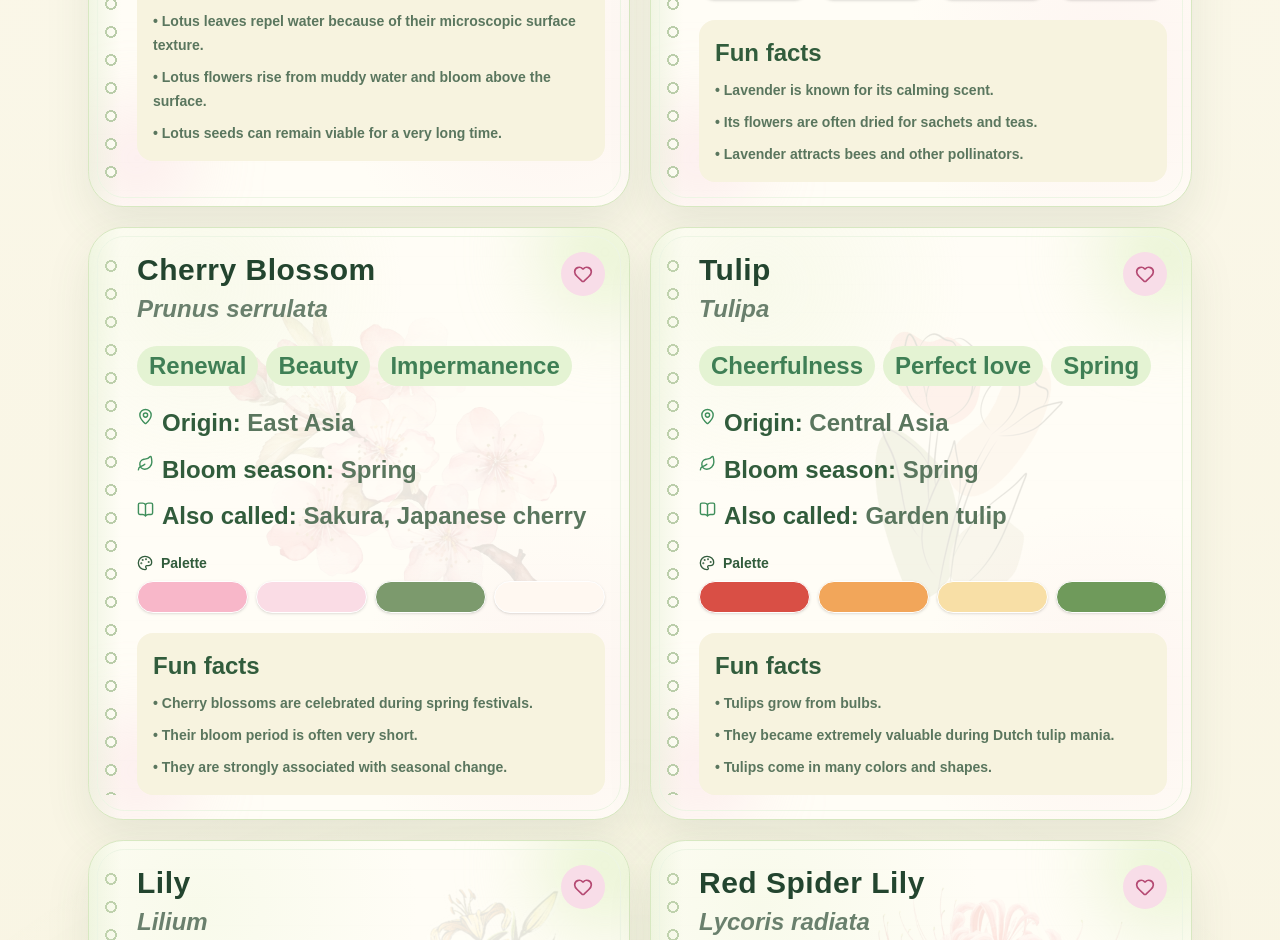
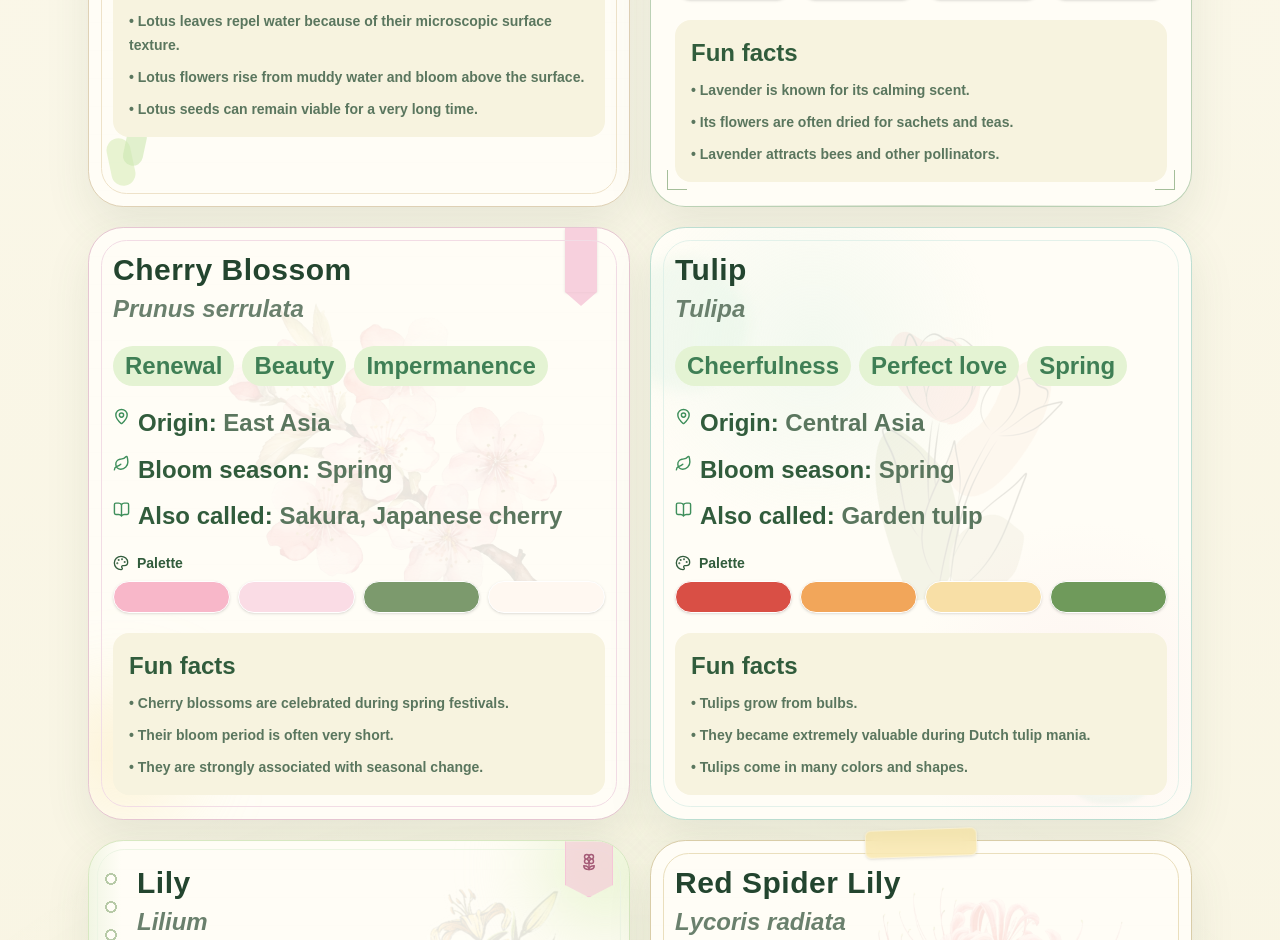
Before and after one commit to josephine828/littlelilypad, a Next.js app: page /flowers in a window 1280 px wide. Shown: the part 1860-2800 px from the top of the page. Built offline with nearby package versions, Linux system fonts and the light colour scheme; a web font is replaced by a local one.

Commit message:
index upgrade

```diff
--- a/app/components/flowers/FlowerDetailCard.tsx
+++ b/app/components/flowers/FlowerDetailCard.tsx
@@ -1,16 +1,24 @@
 import Image from 'next/image'
-import { BookOpen, Heart, Leaf, MapPin, Palette } from 'lucide-react'
-import type { Flower } from '../../types'
+import { BookOpen, Heart, Leaf, MapPin, Palette, Flower2 } from 'lucide-react'
+import type { Flower, CardVariant } from '../../types'
 import { Badge } from '../ui/Badge'
 import { Card } from '../ui/Card'
 
 type FlowerDetailCardProps = {
     flower: Flower
+    variant?: CardVariant
 }
 
-export function FlowerDetailCard({ flower }: FlowerDetailCardProps) {
+export function FlowerDetailCard({
+    flower,
+    variant = 'notebook',
+}: FlowerDetailCardProps) {
     return (
-        <Card className="group relative overflow-hidden transition hover:-translate-y-1 hover:shadow-xl hover:shadow-green-900/10">
+        <Card
+            variant={variant}
+            tabIcon={<Flower2 size={18} />}
+            className="group relative overflow-hidden transition hover:-translate-y-1 hover:shadow-xl hover:shadow-green-900/10"
+        >
             <div className="absolute right-5 top-5 opacity-40 transition group-hover:rotate-6 group-hover:scale-110">
                 <Image
                     src={flower.sketch}
@@ -33,9 +41,9 @@ export function FlowerDetailCard({ flower }: FlowerDetailCardProps) {
                         </p>
                     </div>
 
-                    <button className="flex h-11 w-11 items-center justify-center rounded-full bg-[#f8dde8] text-[#b54a73] transition hover:scale-105">
+                    {/* <button className="flex h-11 w-11 items-center justify-center rounded-full bg-[#f8dde8] text-[#b54a73] transition hover:scale-105">
                         <Heart size={20} />
-                    </button>
+                    </button> */}
                 </div>
 
                 <div className="mb-5 flex flex-wrap gap-2">
--- a/app/components/flowers/FlowerIndex.tsx
+++ b/app/components/flowers/FlowerIndex.tsx
@@ -5,6 +5,15 @@ import type { FlowerDifficulty } from '../../types'
 import { flowers } from '../../data/flowers'
 import { FlowerDetailCard } from './FlowerDetailCard'
 import { FlowerFilters } from './FlowerFilters'
+
+const cardVariants = [
+    'notebook',
+    'taped',
+    'pressed',
+    'specimen',
+    'bookmark',
+    'watercolor',
+] as const
 
 export function FlowerIndex() {
     const [search, setSearch] = useState('')
@@ -80,8 +89,12 @@ export function FlowerIndex() {
 
             {filteredFlowers.length > 0 ? (
                 <div className="grid gap-5 lg:grid-cols-2">
-                    {filteredFlowers.map((flower) => (
-                        <FlowerDetailCard key={flower.id} flower={flower} />
+                    {filteredFlowers.map((flower, index) => (
+                        <FlowerDetailCard
+                            key={flower.id}
+                            flower={flower}
+                            variant={cardVariants[index % cardVariants.length]}
+                        />
                     ))}
                 </div>
             ) : (
--- a/app/components/ui/Card.tsx
+++ b/app/components/ui/Card.tsx
@@ -1,31 +1,75 @@
 import type { ReactNode } from 'react'
+import { CardVariant } from '@/app/types'
 
 type CardProps = {
     children: ReactNode
     className?: string
     tabIcon?: ReactNode
+    variant?: CardVariant
+}
+const base =
+    'group relative overflow-hidden rounded-[2.2rem] border bg-[#fffdf6] p-6 shadow-[0_18px_45px_rgba(64,98,72,0.10)] transition-all duration-300 hover:-translate-y-1 hover:shadow-[0_24px_60px_rgba(64,98,72,0.14)]'
+
+export function Card({
+    children,
+    className = '',
+    variant = 'notebook',
+    tabIcon,
+}: CardProps) {
+    return (
+        <div className={`${base} ${getVariantShell(variant)} ${className}`}>
+            {variant === 'notebook' && <NotebookDecor />}
+            {variant === 'taped' && <TapedDecor />}
+            {variant === 'pressed' && <PressedDecor />}
+            {variant === 'specimen' && <SpecimenDecor />}
+            {variant === 'bookmark' && <BookmarkDecor />}
+            {variant === 'watercolor' && <WatercolorDecor />}
+
+            {tabIcon && variant === 'notebook' && (
+                <div
+                    className="absolute right-4 top-0 z-20 h-14 w-12 border border-t-0 border-[#f6c6d8] bg-[#f6c6d8]/60 text-[#a55c77] shadow-[0_6px_14px_rgba(64,98,72,0.10)]"
+                    style={{
+                        clipPath:
+                            'polygon(0 0, 100% 0, 100% 78%, 50% 100%, 0 78%)',
+                    }}
+                >
+                    <div className="flex h-full items-start justify-center pt-3">
+                        {tabIcon}
+                    </div>
+                </div>
+            )}
+
+            <div
+                className={`relative z-10 ${
+                    variant === 'notebook' ? 'pl-6' : ''
+                }`}
+            >
+                {children}
+            </div>
+        </div>
+    )
 }
 
-export function Card({ children, className = '', tabIcon }: CardProps) {
+function getVariantShell(variant: CardVariant) {
+    switch (variant) {
+        case 'taped':
+            return 'overflow-visible border-[#d9cda8] bg-[#fffaf0]'
+        case 'pressed':
+            return 'border-[#dfd1b5] bg-[#fffaf2]'
+        case 'specimen':
+            return 'rounded-[1.45rem] border-[#9fbf9b]/70 bg-[#fffdf5]'
+        case 'bookmark':
+            return 'border-[#e6c6d2] bg-[#fff8fb]'
+        case 'watercolor':
+            return 'border-[#bcded1] bg-[#f8fffb]'
+        case 'notebook':
+        default:
+            return 'border-[#d7e8c1] bg-[#fffdf6]'
+    }
+}
+
+function PaperLines() {
     return (
-        <div
-            className={`
-                group
-                relative
-                overflow-hidden
-                rounded-[2.2rem]
-                border
-                border-[#d7e8c1]
-                bg-[#fffdf6]
-                p-6
-                shadow-[0_18px_45px_rgba(64,98,72,0.10)]
-                transition-all
-                duration-300
-                hover:-translate-y-1
-                hover:shadow-[0_24px_60px_rgba(64,98,72,0.14)]
-                ${className}
-            `}
-        >
         <div className="pointer-events-none absolute inset-0 opacity-[0.06]">
             <div
                 className="h-full w-full"
@@ -41,10 +85,18 @@ export function Card({ children, className = '', tabIcon }: CardProps) {
                 }}
             />
         </div>
+    )
+}
 
-            <div className="pointer-events-none absolute -right-10 -top-10 h-32 w-32 rounded-full bg-[#dff0c2]/70 blur-2xl transition-transform duration-500 group-hover:scale-110" />
+function NotebookDecor() {
+    return (
+        <>
+            <PaperLines />
 
+            <div className="pointer-events-none absolute -right-10 -top-10 h-32 w-32 rounded-full bg-[#dff0c2]/70 blur-2xl" />
             <div className="pointer-events-none absolute bottom-0 left-0 h-24 w-24 rounded-full bg-[#f6c6d8]/40 blur-2xl" />
+
+            <div className="pointer-events-none absolute inset-y-0 left-0 w-8 bg-[linear-gradient(to_right,rgba(215,232,193,0.35),transparent)]" />
 
             <div
                 className="pointer-events-none absolute bottom-6 left-4 top-6 w-3"
@@ -62,27 +114,80 @@ export function Card({ children, className = '', tabIcon }: CardProps) {
                 }}
             />
 
-            <div className="pointer-events-none absolute inset-y-0 left-0 w-8 bg-[linear-gradient(to_right,rgba(215,232,193,0.35),transparent)]" />
-
-            <div className="pointer-events-none absolute inset-0 bg-[radial-gradient(circle_at_20%_10%,rgba(223,240,194,0.22),transparent_30%),radial-gradient(circle_at_85%_80%,rgba(246,198,216,0.16),transparent_30%)]" />
-
             <div className="pointer-events-none absolute inset-2 rounded-[1.7rem] border border-[#edf5e4]" />
-
-            {tabIcon && (
-                <div
-                    className="absolute right-5 top-0 z-20 h-14 w-12 border border-[#f6c6d8] bg-[#f6c6d8]/60 shadow-[0_12px_24px_rgba(64,98,72,0.12)]"
-                    style={{
-                        clipPath:
-                            'polygon(0 0, 100% 0, 100% 78%, 50% 100%, 0 78%)',
-                    }}
-                >
-                    <div className="flex h-full items-start justify-center pt-3 text-[#A55C77]">
-                        {tabIcon}
-                    </div>
-                </div>
-            )}
-
-            <div className="relative z-10 pl-6">{children}</div>
-        </div>
+        </>
     )
 }
+
+function TapedDecor() {
+    return (
+        <>
+            <PaperLines />
+
+            <div className="pointer-events-none absolute -top-3 left-1/2 z-20 h-7 w-28 -translate-x-1/2 rotate-[-2deg] rounded-md border border-white/40 bg-[#f7df94]/60 shadow-sm backdrop-blur-sm" />
+
+            <div className="pointer-events-none absolute inset-3 rounded-[1.6rem] border border-[#eadfbd]" />
+            <div className="pointer-events-none absolute bottom-0 right-0 h-28 w-28 rounded-tl-full bg-[#dff0c2]/35" />
+        </>
+    )
+}
+
+function PressedDecor() {
+    return (
+        <>
+            <PaperLines />
+
+            <div className="pointer-events-none absolute -left-6 -top-6 h-24 w-24 rounded-full bg-[#dff0c2]/60 blur-xl" />
+
+            <div className="pointer-events-none absolute right-5 top-5 h-8 w-8 rounded-full border border-[#f6a9c4]/70 bg-[#f6c6d8]/35" />
+            <div className="pointer-events-none absolute right-9 top-2 h-8 w-8 rotate-45 rounded-full border border-[#f6a9c4]/50 bg-[#f6c6d8]/25" />
+            <div className="pointer-events-none absolute right-2 top-10 h-7 w-7 -rotate-12 rounded-full border border-[#f6a9c4]/50 bg-[#f6c6d8]/20" />
+
+            <div className="pointer-events-none absolute bottom-5 left-5 h-12 w-6 -rotate-12 rounded-full bg-[#dff0c2]/70" />
+            <div className="pointer-events-none absolute bottom-10 left-9 h-10 w-5 rotate-12 rounded-full bg-[#cde8b2]/60" />
+
+            <div className="pointer-events-none absolute inset-3 rounded-[1.6rem] border border-[#eee2c9]" />
+        </>
+    )
+}
+
+function SpecimenDecor() {
+    return (
+        <>
+            <div className="pointer-events-none absolute left-4 top-4 h-5 w-5 border-l border-t border-[#7fa474]/70" />
+            <div className="pointer-events-none absolute right-4 top-4 h-5 w-5 border-r border-t border-[#7fa474]/70" />
+            <div className="pointer-events-none absolute bottom-4 left-4 h-5 w-5 border-b border-l border-[#7fa474]/70" />
+            <div className="pointer-events-none absolute bottom-4 right-4 h-5 w-5 border-b border-r border-[#7fa474]/70" />
+
+            <div className="pointer-events-none absolute inset-x-8 top-0 h-px bg-gradient-to-r from-transparent via-[#7fa474]/50 to-transparent" />
+            <div className="pointer-events-none absolute inset-x-8 bottom-0 h-px bg-gradient-to-r from-transparent via-[#7fa474]/35 to-transparent" />
+        </>
+    )
+}
+
+function BookmarkDecor() {
+    return (
+        <>
+            <PaperLines />
+
+            <div className="pointer-events-none absolute right-8 top-0 h-16 w-8 bg-[#f6c6d8]/80 shadow-sm" />
+            <div className="pointer-events-none absolute right-8 top-16 h-0 w-0 border-l-[16px] border-r-[16px] border-t-[14px] border-l-transparent border-r-transparent border-t-[#f6c6d8]/80" />
+
+            <div className="pointer-events-none absolute -left-8 bottom-0 h-32 w-32 rounded-full bg-[#f7df94]/35 blur-2xl" />
+            <div className="pointer-events-none absolute inset-3 rounded-[1.6rem] border border-[#f2dce5]" />
+        </>
+    )
+}
+
+function WatercolorDecor() {
+    return (
+        <>
+            <div className="pointer-events-none absolute -left-8 top-8 h-32 w-32 rounded-full border border-[#a7d8c0]/25 bg-[#cdeedb]/25 blur-sm" />
+            <div className="pointer-events-none absolute right-8 bottom-4 h-20 w-24 rounded-full border border-[#a7d8c0]/20 bg-[#cdeedb]/20 blur-[2px]" />
+
+            <div className="pointer-events-none absolute inset-0 bg-[radial-gradient(circle_at_30%_20%,rgba(205,238,219,0.25),transparent_30%),radial-gradient(circle_at_80%_80%,rgba(246,198,216,0.16),transparent_28%)]" />
+
+            <div className="pointer-events-none absolute inset-3 rounded-[1.7rem] border border-[#dcefe8]/80" />
+        </>
+    )
+}
--- a/app/types.ts
+++ b/app/types.ts
@@ -17,6 +17,14 @@ export type Flower = {
     imageUrl?: string
 }
 
+export type CardVariant =
+    | 'notebook'
+    | 'taped'
+    | 'pressed'
+    | 'specimen'
+    | 'bookmark'
+    | 'watercolor'
+
 export type QuizQuestion = {
     id: string
     flowerId: string
```
Lines whose indentation alone changed are shown as unchanged.
